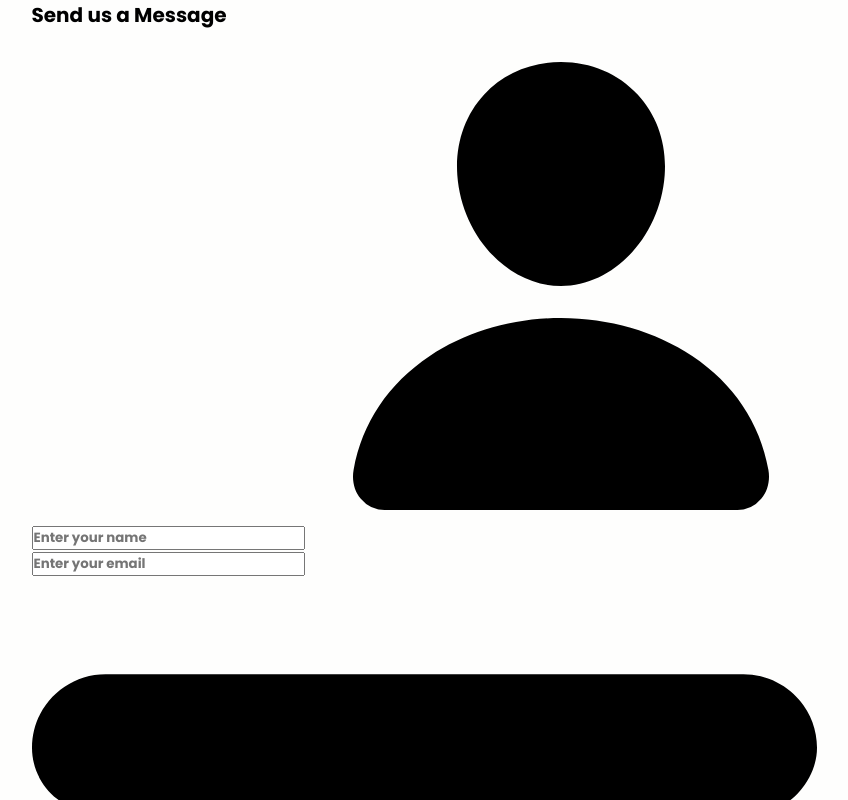
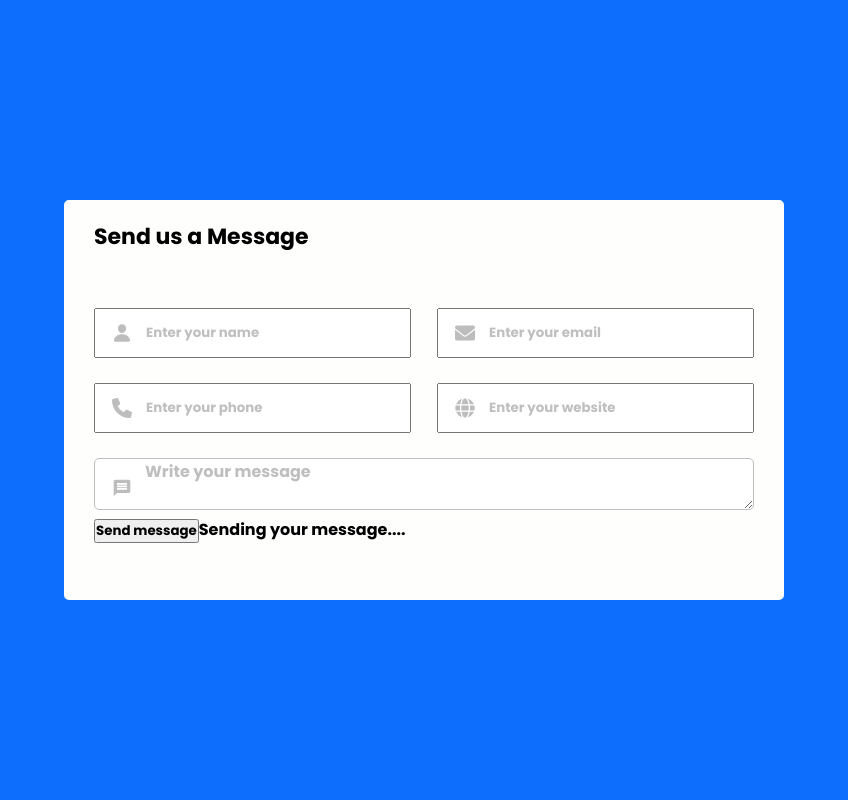
Before and after one commit to GaneshGandhiONCH/contact-form, a React (Vite) app: page / in a window 1280 px wide. Shown: the top 800 px of the page, without its empty margins (216-1064 px from the left). Built offline with nearby package versions, Linux system fonts and the light colour scheme.

Commit message:
I am still trying to finish the css part

```diff
--- a/src/App.tsx
+++ b/src/App.tsx
@@ -4,6 +4,13 @@ import Header from "./components/Header";
 import Global from './components/Global';
 import Wrapper from './components/Wrapper';
 import Body_header from './components/Body_header';
+import Form from "./components/Form";
+import DoubleField from "./components/DoubleField";
+import Field from "./components/Field";
+import Input from "./components/Input";
+import Message from "./components/Message";
+import Textarea from "./components/Textarea";
+import FieldIcon from "./components/FieldIcon";
 
 import PERSON_ICON from "./assets/icons/PERSON_ICON.svg";
 import EMAIL_ICON from "./assets/icons/EMAIL_ICON.svg";
@@ -12,9 +19,9 @@ import WEBSITE_ICON from "./assets/icons/WEBSITE_ICON.svg";
 import MESSAGE_ICON from "./assets/icons/MESSAGE_ICON.svg";
 
 const themes = {
-  background: "#fefefd",
-  active: "#0D6EFD",
-  unactive:"#cccccb",
+  background: "#0D6EFD",
+  active: "#fefefd",
+  unactive:"#bfbfbf",
 }
 
 function App() {
@@ -23,7 +30,7 @@ function App() {
   const [cPhone,sPhone] = useState();
   const [cWebsite,sWebsite] = useState();
 
-  const inputData = [
+  const inputData1 = [
     {
       content:"name",
       img:PERSON_ICON,
@@ -36,6 +43,8 @@ function App() {
       value:cEmail,
       onChange:(e:any) => sEmail(e.target.value),
     },
+  ]
+  const inputData2 = [
     {
       content:"phone",
       img:PHONE_ICON,
@@ -55,24 +64,32 @@ function App() {
       <Global/>
       <Wrapper>
         <Body_header>Send us a Message</Body_header>
-        <form action="#">
-          <div className='dbl-field'>
-            {inputData.map((data:any,idx:number) => (
-              <div className="field" key={idx}>
-              <input type="text" name={data.content} id={data.content} placeholder={`Enter your ${data.content}`} value={data.value} onChange={data.onChange}/>
-              <img src={data.img} alt={`${data.content} icon`} />
-            </div>
+        <Form action="#">
+          <DoubleField>
+            {inputData1.map((data:any,idx:number) => (
+            <Field key={idx}>
+              <Input type="text" name={data.content} id={data.content} placeholder={`Enter your ${data.content}`} value={data.value} onChange={data.onChange}/>
+              <FieldIcon src={data.img} alt={`${data.content} icon`}/>
+            </Field>
             ))}
-          </div>
-          <div className="message">
-            <textarea placeholder="Write your message"></textarea>
-            <img src={MESSAGE_ICON} alt="message icon" />
-          </div>
+          </DoubleField>
+          <DoubleField>
+            {inputData2.map((data:any,idx:number) => (
+             <Field key={idx}>
+              <Input type="text" name={data.content} id={data.content} placeholder={`Enter your ${data.content}`} value={data.value} onChange={data.onChange}/>
+              <FieldIcon src={data.img} alt={`${data.content} icon`}/>
+             </Field>
+            ))}
+          </DoubleField>
+          <Message className="message">
+            <Textarea placeholder="Write your message"></Textarea>
+            <FieldIcon src={MESSAGE_ICON} alt="message icon"/>
+          </Message>
           <div className="button-area">
             <button type="submit">Send message</button>
             <span>Sending your message....</span>
           </div>
-        </form>
+        </Form>
       </Wrapper>
     </ThemeProvider>
   )
--- a/src/components/Body_header.tsx
+++ b/src/components/Body_header.tsx
@@ -1,6 +1,9 @@
 import styled from "styled-components";
 const Body_header = styled.header`
-    font-size:20px;
+    font-size:22px;
+    font-weight:600;
+    padding:20px 30px;
+    border-radius:1px solid ${props => props.theme.unactive};
 `
 
 
--- /dev/null
+++ b/src/components/DoubleField.tsx
@@ -0,0 +1,10 @@
+import styled from "styled-components";
+
+const DoubleField = styled.div`
+ display:flex;
+ flex-direction:row;
+ align-items:center;
+ margin-bottom:25px;
+ justify-content:space-between;
+`
+export default DoubleField;
--- /dev/null
+++ b/src/components/Field.tsx
@@ -0,0 +1,10 @@
+import styled from "styled-components";
+
+const Field = styled.div`
+    height:50px;
+    width:calc(100% / 2 - 13px);
+    position:relative;
+`
+
+
+export default Field;
--- /dev/null
+++ b/src/components/FieldIcon.tsx
@@ -0,0 +1,13 @@
+import styled from "styled-components";
+
+const FieldIcon = styled.img`
+    width:20px;
+    height:20px;
+    position:absolute;
+    left:18px;
+    top:50%;
+    transform:translateY(-50%);
+    pointer-events:none;
+    filter: invert(68%) sepia(0%) saturate(297%) hue-rotate(226deg) brightness(104%) contrast(117%);
+`
+export default FieldIcon;
--- /dev/null
+++ b/src/components/Form.tsx
@@ -0,0 +1,6 @@
+import styled from "styled-components";
+
+const Form = styled.form `
+    margin:35px 30px;
+`
+export default Form;
--- /dev/null
+++ b/src/components/Input.tsx
@@ -0,0 +1,14 @@
+import styled,{css} from "styled-components";
+
+const Input = styled.input`
+    height:100%;
+    width:100%;
+    padding:0 18px 0 50px;
+    outline:none;
+    &::placeholder {
+        ${props => css`
+            color:${props.theme.unactive};
+        `}
+    }
+`
+export default Input;
--- /dev/null
+++ b/src/components/Message.tsx
@@ -0,0 +1,6 @@
+import styled from "styled-components";
+
+const Message = styled.div`
+    position:relative;
+`
+export default Message;
--- /dev/null
+++ b/src/components/Textarea.tsx
@@ -0,0 +1,16 @@
+import styled,{css} from "styled-components";
+const Textarea = styled.textarea`
+    width:100%;
+    height:100%;
+    outline:none;
+    padding:0 18px 0 50px;
+    font-size: 16px;
+    border-radius: 5px;
+    border: 1px solid ${props => props.theme.unactive};
+    &::placeholder {
+        ${props => css`
+            color:${props.theme.unactive};
+        `}
+    }
+`
+export default Textarea;
--- a/src/components/Wrapper.tsx
+++ b/src/components/Wrapper.tsx
@@ -1,5 +1,8 @@
 import styled from 'styled-components'
 const Wrapper = styled.div`
-    font-size:16px;
+    width:720px;
+    height:400px;
+    background-color:${props => props.theme.active};
+    border-radius:5px;
 `
 export default Wrapper;
```
